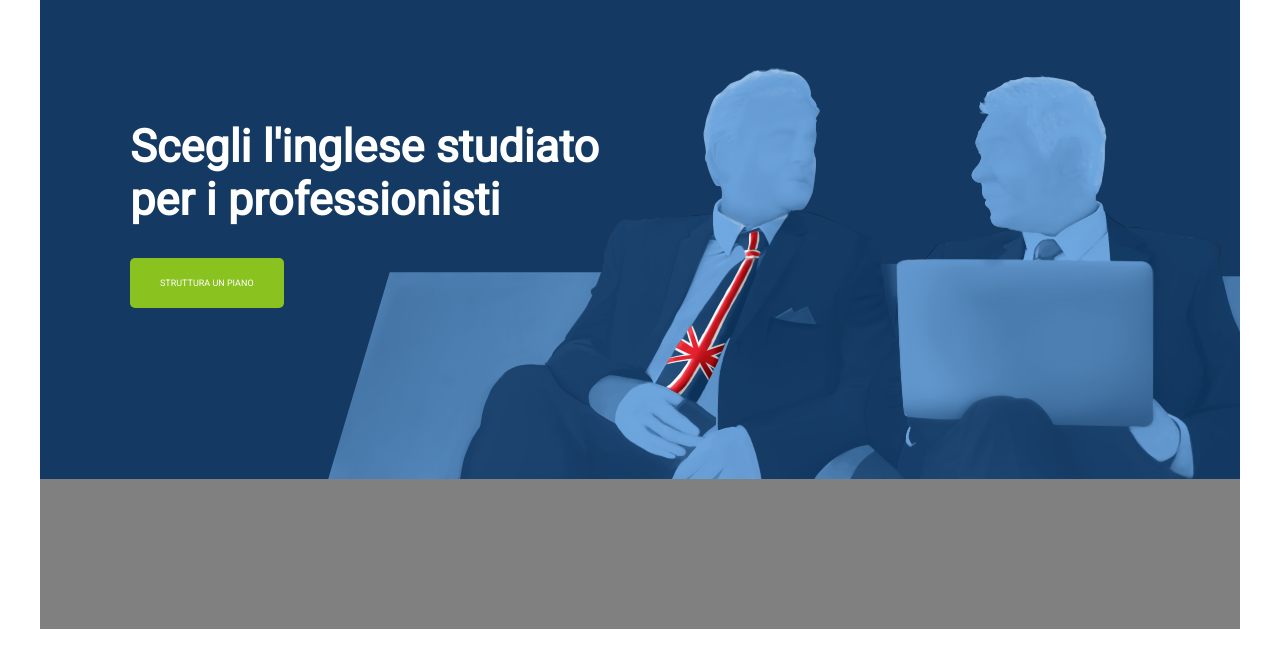
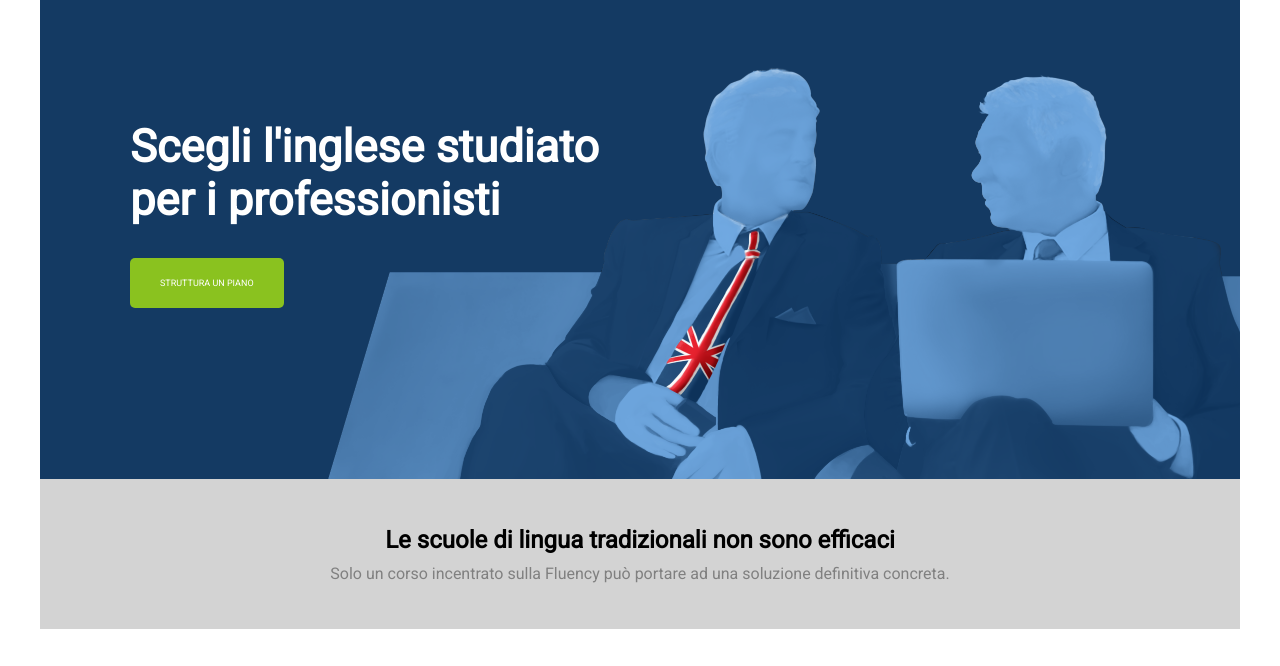
Before and after one commit to salvatore-napoli/htmlcss-fluentify, a plain HTML site: page index.html in a window 1280 px wide. Shown: the part 70-736 px from the top of the page. Drawn offline with Linux system fonts and the light colour scheme.

Commit message:
Completato header inferiore

```diff
--- a/css/style.css
+++ b/css/style.css
@@ -29,6 +29,14 @@
   color: white;
 }
 
+.centered-text {
+  text-align: center;
+}
+
+.content-text {
+  color: grey;
+}
+
 .link-style {
   font-size: 9px;
   text-decoration: none;
@@ -38,6 +46,10 @@
 .button {
   background-color: #8AC21F;
   border-radius: 5px;
+}
+
+.h2-black {
+  padding-bottom: 10px;
 }
 
 /* end Regole generali, font e utility */
@@ -67,7 +79,6 @@ header {
 
 .header-top-middle-container > nav ul {
   list-style-type: none;
-    text-align: center;
 }
 
 .header-top-middle-container > nav ul li a {
@@ -127,7 +138,16 @@ h1 {
 
 .lower-header {
   height: 150px;
-  background-color: grey;
+  background-color: lightgrey;
+  position: relative;
+}
+
+.lower-header-content {
+  position: absolute;
+  top: 50%;
+  left: 50%;
+  transform: translate(-50%, -50%);
+  width: 100%;
 }
 
 main {
--- a/index.html
+++ b/index.html
@@ -54,8 +54,11 @@
         </div>
 
         <!-- Parte inferiore dell'intestazione -->
-        <div class="lower-header">
-
+        <div class="lower-header centered-text">
+          <div class="lower-header-content centered-text">
+            <h2 class="h2-black">Le scuole di lingua tradizionali non sono efficaci</h2>
+            <span class="content-text">Solo un corso incentrato sulla Fluency può portare ad una soluzione definitiva concreta.</span>
+          </div>
         </div>
         <!-- end Parte inferiore dell'intestazione -->
 
```
